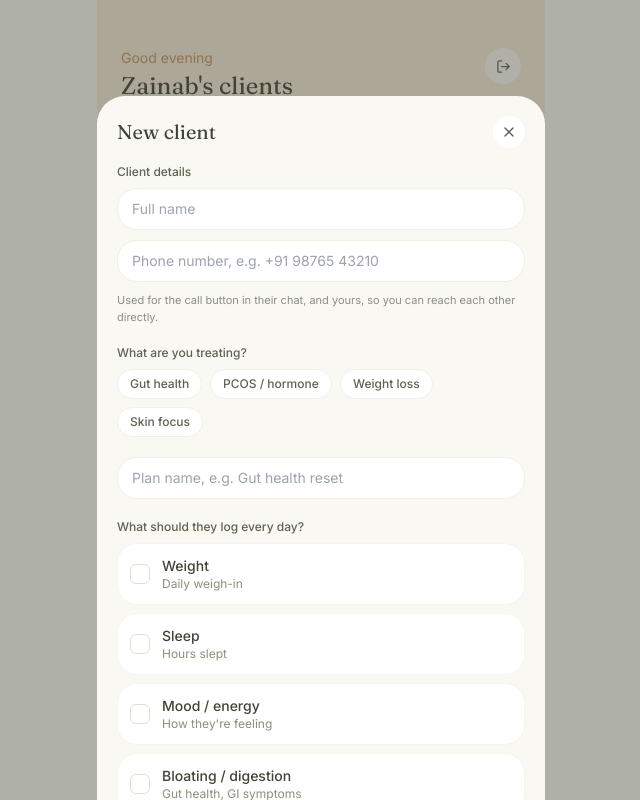
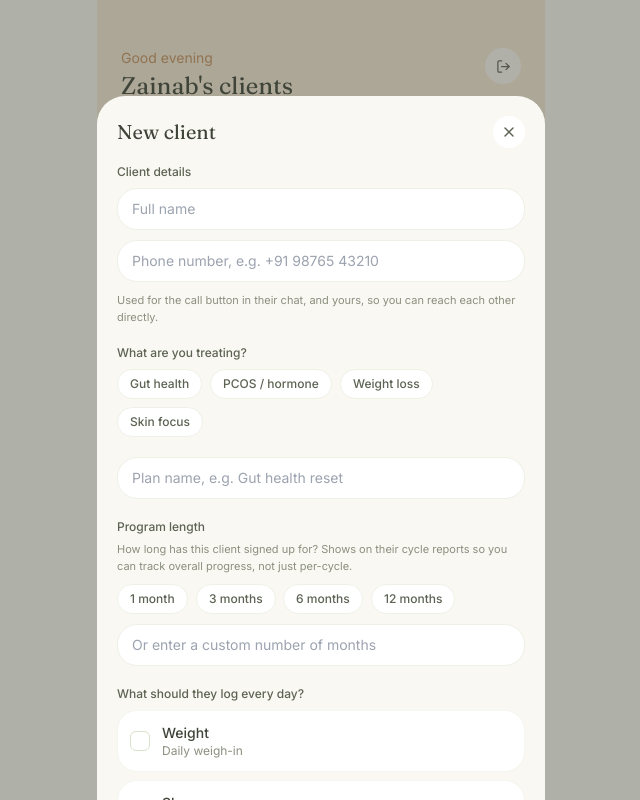
Before and after one commit to mustafat52/zeeHeal, a Next.js app: page /dashboard in a window 1280 px wide. Both pictures are taken after a click on the button 822 px from the left and 516 px from the top of the page. Shown: the top 800 px of the page, without its empty margins (319-959 px from the left). Built offline with nearby package versions, Linux system fonts and the light colour scheme.

Commit message:
debugginh

```diff
--- a/components/nutritionist/NewClientFormModal.tsx
+++ b/components/nutritionist/NewClientFormModal.tsx
@@ -34,6 +34,8 @@ const presets: { label: string; planType: string; condition: ConditionType; keys
   },
 ];
 
+const durationPresets = [1, 3, 6, 12];
+
 function initialsFromName(name: string) {
   return name
     .trim()
@@ -55,6 +57,7 @@ export function NewClientFormModal({
   const [planType, setPlanType] = useState("");
   const [condition, setCondition] = useState<ConditionType>("weight-loss");
   const [config, setConfig] = useState<CheckinConfig>({});
+  const [programDurationMonths, setProgramDurationMonths] = useState<number | null>(null);
 
   function toggle(key: CheckinFieldKey) {
     setConfig((prev) => ({ ...prev, [key]: !prev[key] }));
@@ -90,6 +93,7 @@ export function NewClientFormModal({
         currentDay: 1,
         totalDays: 15,
       },
+      programDurationMonths: programDurationMonths ?? undefined,
       todayPlan: {
         date: "Today",
         meals: [],
@@ -100,8 +104,6 @@ export function NewClientFormModal({
       checkinConfig: config,
     });
   }
-
-  // ...rest of the component (JSX) is unchanged
 
   return (
     <div
@@ -167,6 +169,38 @@ export function NewClientFormModal({
           className="w-full bg-white border border-sage-100 rounded-xl px-3.5 py-2.5 text-sm outline-none focus:border-sage-400 mb-5"
         />
 
+        <p className="text-xs font-medium text-moss-600 mb-1.5">Program length</p>
+        <p className="text-[11px] text-moss-400 mb-2.5">
+          How long has this client signed up for? Shows on their cycle reports so you can track overall progress, not just per-cycle.
+        </p>
+        <div className="flex flex-wrap gap-2 mb-2.5">
+          {durationPresets.map((m) => (
+            <button
+              key={m}
+              onClick={() => setProgramDurationMonths(m)}
+              className={clsx(
+                "tap-scale px-3 py-1.5 rounded-full text-xs font-medium border",
+                programDurationMonths === m
+                  ? "bg-sage-600 text-white border-sage-600"
+                  : "bg-white text-moss-600 border-sage-100"
+              )}
+            >
+              {m} month{m > 1 ? "s" : ""}
+            </button>
+          ))}
+        </div>
+        <input
+          type="number"
+          min={1}
+          value={programDurationMonths ?? ""}
+          onChange={(e) => {
+            const v = e.target.value;
+            setProgramDurationMonths(v === "" ? null : Math.max(1, Number(v)));
+          }}
+          placeholder="Or enter a custom number of months"
+          className="w-full bg-white border border-sage-100 rounded-xl px-3.5 py-2.5 text-sm outline-none focus:border-sage-400 mb-5"
+        />
+
         <p className="text-xs font-medium text-moss-600 mb-2">
           What should they log every day?
         </p>
--- a/lib/mock-data/clients.ts
+++ b/lib/mock-data/clients.ts
@@ -89,8 +89,8 @@ export interface Client {
   status: "on-track" | "needs-attention" | "new";
   lastLog: string;
   planCycle: PlanCycle;
-  /** How many months the client signed up for with Zainab (approx 30-day months). */
-  programDurationMonths: number;
+  /** How many months the client signed up for with Zainab (approx 30-day months). Optional until set during onboarding. */
+  programDurationMonths?: number;
   /**
    * Day-by-day check-in history for the CURRENT cycle only.
    * Index 0 = Day 1 of the current cycle. Length is always 15 (totalDays).
```
